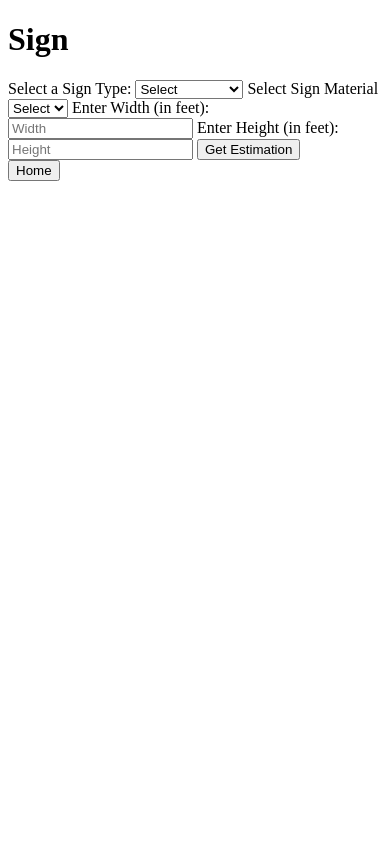
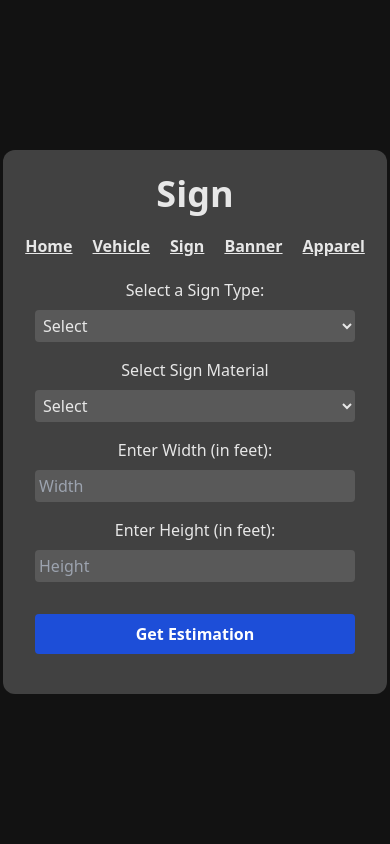
Before and after one commit to Jared951/bigfoot-grafix-price-estimator, a Flask app: page /sign in a window 390 px wide. Run offline with Flask 3, Linux system fonts and the light colour scheme.

Commit message:
began adding styling to the other html pages and consolidated long tailwind classes to the input.css file

```diff
--- a/static/apparel.js
+++ b/static/apparel.js
@@ -136,5 +136,5 @@ function calculateApparelPrice() {
 
     const apparelPriceDisplay = document.getElementById("apparelPriceDisplay");
 
-    apparelPriceDisplay.textContent = "Total Price: $" + totalApparelPrice.toFixed(2);
+    apparelPriceDisplay.textContent = "Apparel Estimate: $" + totalApparelPrice.toFixed(2);
 };
--- a/static/banner.js
+++ b/static/banner.js
@@ -62,5 +62,5 @@ function calculateBannerPrice() {
 
     const bannerPriceDisplay = document.getElementById("bannerPriceDisplay");
 
-    bannerPriceDisplay.textContent = "Total Price: $" + totalBannerPrice.toFixed(2);
+    bannerPriceDisplay.textContent = "Banner Estimate: $" + totalBannerPrice.toFixed(2);
 };
--- a/static/css/style.css
+++ b/static/css/style.css
@@ -554,6 +554,40 @@ video {
   --tw-contain-style:  ;
 }
 
+.container {
+  width: 100%;
+}
+
+@media (min-width: 640px) {
+  .container {
+    max-width: 640px;
+  }
+}
+
+@media (min-width: 768px) {
+  .container {
+    max-width: 768px;
+  }
+}
+
+@media (min-width: 1024px) {
+  .container {
+    max-width: 1024px;
+  }
+}
+
+@media (min-width: 1280px) {
+  .container {
+    max-width: 1280px;
+  }
+}
+
+@media (min-width: 1536px) {
+  .container {
+    max-width: 1536px;
+  }
+}
+
 .static {
   position: static;
 }
@@ -749,54 +649,67 @@ video {
   font-weight: 600;
 }
 
-.tracking-wide {
-  letter-spacing: 0.025em;
+.underline {
+  text-decoration-line: underline;
 }
 
-.text-\[\#e7e7e7\] {
+.dropdown {
+  margin-bottom: 1rem;
+  margin-top: 0.5rem;
+  width: 20rem;
+  border-radius: 0.25rem;
+  --tw-bg-opacity: 1;
+  background-color: rgb(89 89 89 / var(--tw-bg-opacity));
+  padding: 0.25rem;
+}
+
+.dropdown:hover {
+  --tw-bg-opacity: 1;
+  background-color: rgb(113 113 113 / var(--tw-bg-opacity));
+}
+
+.body {
+  display: flex;
+  height: 100vh;
+  align-items: center;
+  justify-content: center;
+  --tw-bg-opacity: 1;
+  background-color: rgb(18 18 18 / var(--tw-bg-opacity));
   --tw-text-opacity: 1;
   color: rgb(231 231 231 / var(--tw-text-opacity));
 }
 
-.text-white {
+.estimate-button {
+  margin-top: 1rem;
+  margin-bottom: 1rem;
+  width: 20rem;
+  border-radius: 0.25rem;
+  --tw-bg-opacity: 1;
+  background-color: rgb(29 78 216 / var(--tw-bg-opacity));
+  padding-top: 0.5rem;
+  padding-bottom: 0.5rem;
+  padding-left: 1rem;
+  padding-right: 1rem;
+  font-weight: 700;
   --tw-text-opacity: 1;
   color: rgb(255 255 255 / var(--tw-text-opacity));
 }
 
-.underline {
-  text-decoration-line: underline;
-}
-
-.underline-offset-1 {
-  text-underline-offset: 1px;
-}
-
-.underline-offset-2 {
-  text-underline-offset: 2px;
-}
-
-.underline-offset-auto {
-  text-underline-offset: auto;
-}
-
-.hover\:bg-\[\#717171\]:hover {
-  --tw-bg-opacity: 1;
-  background-color: rgb(113 113 113 / var(--tw-bg-opacity));
-}
-
-.hover\:bg-blue-500:hover {
+.estimate-button:hover {
   --tw-bg-opacity: 1;
   background-color: rgb(59 130 246 / var(--tw-bg-opacity));
 }
 
-.hover\:bg-\[\#000000\]:hover {
+.container {
+  display: flex;
+  width: 24rem;
+  flex-direction: column;
+  align-items: center;
+  justify-content: center;
+  border-radius: 12px;
   --tw-bg-opacity: 1;
-  background-color: rgb(0 0 0 / var(--tw-bg-opacity));
-}
-
-.hover\:bg-\[\#ffffff\]:hover {
-  --tw-bg-opacity: 1;
-  background-color: rgb(255 255 255 / var(--tw-bg-opacity));
+  background-color: rgb(65 65 65 / var(--tw-bg-opacity));
+  padding: 1.5rem;
 }
 
 .hover\:text-blue-500:hover {
--- a/static/sign.js
+++ b/static/sign.js
@@ -89,5 +89,5 @@ function calculateSignPrice() {
     // Display the price in the HTML
     const signPriceDisplay = document.getElementById("signPriceDisplay");
     // Access the text content of the signPriceDisplay element and then show the content on the HTML
-    signPriceDisplay.textContent = "Total Price: $" + totalSignPrice.toFixed(2);
+    signPriceDisplay.textContent = "Sign Estimate: $" + totalSignPrice.toFixed(2);
 };
--- a/templates/sign.html
+++ b/templates/sign.html
@@ -4,12 +4,32 @@
     <meta charset="UTF-8">
     <meta name="viewport" content="width=device-width, initial-scale=1.0">
     <title>Sign</title>
+    <link rel="stylesheet" href="{{ url_for('static', filename='css/style.css') }}">
 </head>
-<body>
-    <h1>Sign</h1>
+<body class="body">
+    <div class="container">
+        <h1 class="font-bold text-4xl mb-4">Sign</h1>
+
+        <nav class="mb-4 flex justify-center space-x-5 p-1 font-bold">
+            <a href="{{ url_for('home') }}" class="button-link">
+                <span class="underline hover:text-blue-500">Home</span>
+            </a>
+            <a href="{{ url_for('vehicle_wrap') }}" class="button-link">
+                <span class="underline hover:text-blue-500">Vehicle</span>
+            </a>
+            <a href="{{ url_for('sign') }}" class="button-link">
+                <span class="underline hover:text-blue-500">Sign</span>
+            </a>
+            <a href="{{ url_for('banner') }}" class="button-link">
+                <span class="underline hover:text-blue-500">Banner</span>
+            </a>
+            <a href="{{ url_for('apparel') }}" class="button-link">
+                <span class="underline hover:text-blue-500">Apparel</span>
+            </a>
+        </nav>
 
         <label for="signTypeSelection">Select a Sign Type: </label>
-    <select id="signTypeSelection" onchange="signOptions()">
+        <select id="signTypeSelection" onchange="signOptions()" class="dropdown">
             <option value="select">Select</option>
             <option value="backlit">Backlit</option>
             <option value="acrylic">Acrylic</option>
@@ -17,19 +37,19 @@
         </select>
 
         <label for="signMaterialSelection">Select Sign Material</label>
-    <select id="signMaterialSelection"></select>
+        <select id="signMaterialSelection" class="dropdown"></select>
 
         <label for="signWidth">Enter Width (in feet): </label>
-    <input type="number" id="signWidth" placeholder="Width">
+        <input type="number" id="signWidth" placeholder="Width" class="dropdown">
 
         <label for="signHeight">Enter Height (in feet): </label>
-    <input type="number" id="signHeight" placeholder="Height">
+        <input type="number" id="signHeight" placeholder="Height" class="dropdown">
 
-    <button onclick="calculateSignPrice()">Get Estimation</button>
+        <button onclick="calculateSignPrice()" class="estimate-button">Get Estimation</button>
 
-    <div id="signPriceDisplay"></div>
+        <div id="signPriceDisplay" class="text-center text-lg font-semibold"></div>
 
-    <a href="{{ url_for('home') }}"><button type="button">Home</button></a>
+    </div>
     <script src="/static/sign.js"></script>
 </body>
 </html>
```
Also changed, not shown: other parts of static/css/style.css (+0 -134 lines), src/input.css (+16 -0 lines), templates/apparel.html (+28 -8 lines), templates/banner.html (+29 -9 lines), templates/home.html (+23 -11 lines), templates/vehiclewrap.html (+13 -10 lines), tailwind.config.js (line endings or trailing spaces). Lines whose indentation alone changed are shown as unchanged.
